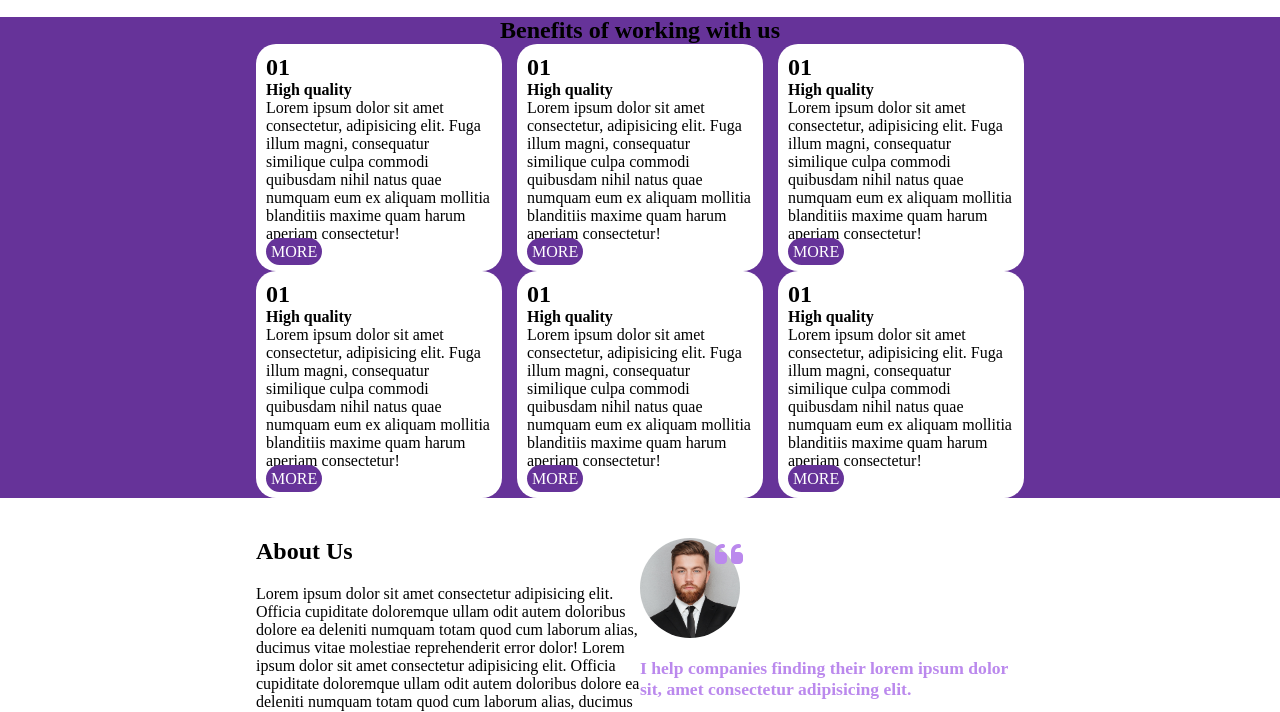
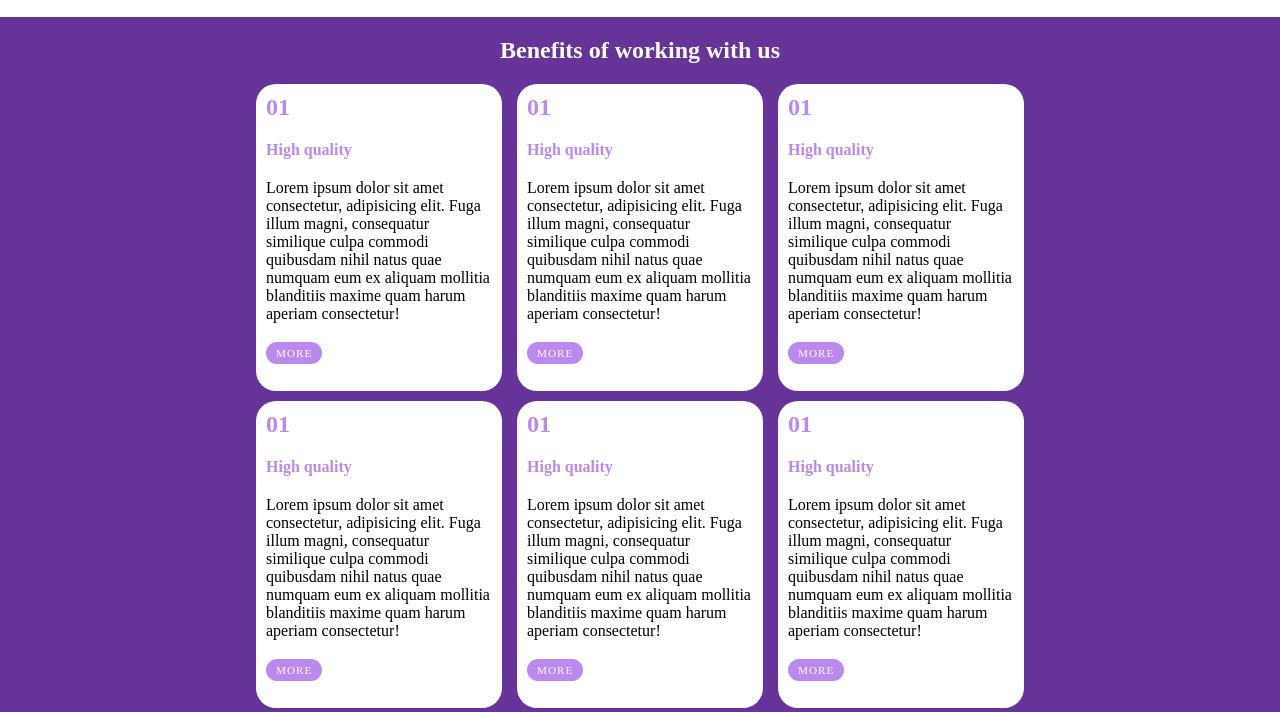
Before and after one commit to ClaudioLeone/htmlcss-responsive-layout, a plain HTML site: page index.html in a window 1280 px wide. Shown: the part 1700-2412 px from the top of the page. Drawn offline with Linux system fonts and the light colour scheme.

Commit message:
Completed 'bottom' and 'middle-bottom' sections with responsiveness

```diff
--- a/CSS/style.css
+++ b/CSS/style.css
@@ -236,6 +236,15 @@ li > a:last-child{
 
 .benefits-sect{
     text-align: center;
+    padding: 10px 0;
+}
+
+.benefits-sect > *{
+    padding: 10px 0;
+}
+
+.benefits-sect > h2{
+    color: white;
 }
 
 .cards-container{
@@ -244,21 +253,45 @@ li > a:last-child{
 }
 
 .cards{
-    width: calc(100% / 3 - 10px);
+    width: 100%;
     background-color: white;
     border-radius: 20px;
     text-align: left;
     padding: 10px;
+    margin-bottom: 10px;
+}
+
+.cards > *{
+    margin-bottom: 20px;
+}
+
+.cards div .buttons{
+    font-size: 0.7rem;
+    color: white;
+    background-color:var(--main-clr);
+    padding: 5px 10px;
+    letter-spacing: 1px;
+    border-radius: 50px;
+    text-decoration: none;
+}
+
+.cards h2, .cards h4{
+    color: var(--main-clr);
 }
 
 .aboutus-left-col{
     width: 90%;
     flex-direction: column;
     justify-content: space-between;
+    margin-right: 10px;
 }
 
 .aboutus-left-col > * {
     margin-top: 20px;
+}
+
+.aboutus-left-col > h2 {
+    color: var(--main-clr)
 }
 
 .aboutus-right-col{
@@ -266,6 +299,7 @@ li > a:last-child{
     flex-direction: column;
     justify-content: flex-start;
     align-items: flex-start;
+    margin-left: 10px;
 }
 
 .aboutus-right-col > * {
@@ -289,7 +323,7 @@ li > a:last-child{
 
 .aboutus-right-col > .buttons{
     padding: 5px 10px;
-    font-size: 0.75rem;
+    font-size: 0.7rem;
     border-radius: 50px;
     background-color: var(--main-clr);
 }
@@ -297,8 +331,6 @@ li > a:last-child{
 .aboutus-right-col > .buttons > i{
     margin-right: 10px;
 }
-
-
 
 .quote-marks > i{
     font-size: 2rem;
@@ -351,7 +383,8 @@ li > a:last-child{
 .start-btn{
     background-color: white;
     color: rebeccapurple;
-    padding: 15px 50px;
+    padding: 10px 50px;
+    letter-spacing: 1px;
     border-radius: 50px;
     text-decoration: none;
 }
@@ -373,16 +406,25 @@ li > a:last-child{
     text-decoration: underline;
 }
 
-.footer-container{background-color: #222222;}
+.footer-container{
+    background-color: #222222;
+}
 
 .footer-list{
     flex-wrap: wrap;
 }
 
+.footer-list li a{
+    color: white;
+}
+
+.footer-list li:first-child a, .footer-list li:last-child a{
+    color: var(--main-clr);
+}
+
 .footer-list > li{
     display: flex;
     width: calc(100% / 5 - 5px);
-    color: white;
     font-size: 0.75rem;
     list-style-type: none;
     justify-content: center;
@@ -422,13 +464,17 @@ li > a:last-child{
 /* MEDIA QUERIES */
 
 @media all and (max-width: 320px){
-    .cards{
-        width: 100%;
-    }
-
     .aboutus-sect{
         flex-direction: column;
         align-items: center;
+    }
+
+    .aboutus-left-col{
+        margin-right: 0;
+    }
+
+    .aboutus-right-col{
+        margin-left: 0;
     }
 }
 
@@ -436,6 +482,25 @@ li > a:last-child{
     .logo > img{
         width: 70px;
         height: 35px;
+    }
+
+    .cards{
+        width: calc(100% / 2 - 10px);
+    }
+}
+
+@media all and (min-width: 768px){
+    .hamburger-menu > i{
+        font-size: 1.5rem;
+    }
+
+    .logo > img{
+        width: 104px;
+        height: 52px;
+    }
+
+    .cards{
+        width: calc(100% / 2 - 10px);
     }
 }
 
@@ -457,21 +522,6 @@ li > a:last-child{
     .col-big{
         width: 100%;
         height: 100%;
-    }
-
-    .cards{
-        width: calc(100% / 2 - 10px);
-    }
-}
-
-@media all and (min-width: 768px){
-    .hamburger-menu > i{
-        font-size: 1.5rem;
-    }
-
-    .logo > img{
-        width: 104px;
-        height: 52px;
     }
 }
 
--- a/index.html
+++ b/index.html
@@ -121,42 +121,42 @@
                         <h2>01</h2>
                         <h4>High quality</h4>
                         <p>Lorem ipsum dolor sit amet consectetur, adipisicing elit. Fuga illum magni, consequatur similique culpa commodi quibusdam nihil natus quae numquam eum ex aliquam mollitia blanditiis maxime quam harum aperiam consectetur!</p>
-                        <a class="buttons" href="">MORE</a>
+                        <div><a class="buttons" href="">MORE</a></div>
                     </div>
 
                     <div class="cards">
                         <h2>01</h2>
                         <h4>High quality</h4>
                         <p>Lorem ipsum dolor sit amet consectetur, adipisicing elit. Fuga illum magni, consequatur similique culpa commodi quibusdam nihil natus quae numquam eum ex aliquam mollitia blanditiis maxime quam harum aperiam consectetur!</p>
-                        <a class="buttons" href="">MORE</a>
+                        <div><a class="buttons" href="">MORE</a></div>
                     </div>
 
                     <div class="cards">
                         <h2>01</h2>
                         <h4>High quality</h4>
                         <p>Lorem ipsum dolor sit amet consectetur, adipisicing elit. Fuga illum magni, consequatur similique culpa commodi quibusdam nihil natus quae numquam eum ex aliquam mollitia blanditiis maxime quam harum aperiam consectetur!</p>
-                        <a class="buttons" href="">MORE</a>
+                        <div><a class="buttons" href="">MORE</a></div>
                     </div>
 
                     <div class="cards">
                         <h2>01</h2>
                         <h4>High quality</h4>
                         <p>Lorem ipsum dolor sit amet consectetur, adipisicing elit. Fuga illum magni, consequatur similique culpa commodi quibusdam nihil natus quae numquam eum ex aliquam mollitia blanditiis maxime quam harum aperiam consectetur!</p>
-                        <a class="buttons" href="">MORE</a>
+                        <div><a class="buttons" href="">MORE</a></div>
                     </div>
 
                     <div class="cards">
                         <h2>01</h2>
                         <h4>High quality</h4>
                         <p>Lorem ipsum dolor sit amet consectetur, adipisicing elit. Fuga illum magni, consequatur similique culpa commodi quibusdam nihil natus quae numquam eum ex aliquam mollitia blanditiis maxime quam harum aperiam consectetur!</p>
-                        <a class="buttons" href="">MORE</a>
+                        <div><a class="buttons" href="">MORE</a></div>
                     </div>
 
                     <div class="cards">
                         <h2>01</h2>
                         <h4>High quality</h4>
                         <p>Lorem ipsum dolor sit amet consectetur, adipisicing elit. Fuga illum magni, consequatur similique culpa commodi quibusdam nihil natus quae numquam eum ex aliquam mollitia blanditiis maxime quam harum aperiam consectetur!</p>
-                        <a class="buttons" href="">MORE</a>
+                        <div><a class="buttons" href="">MORE</a></div>
                     </div>
                 </div>
             </div>
```
